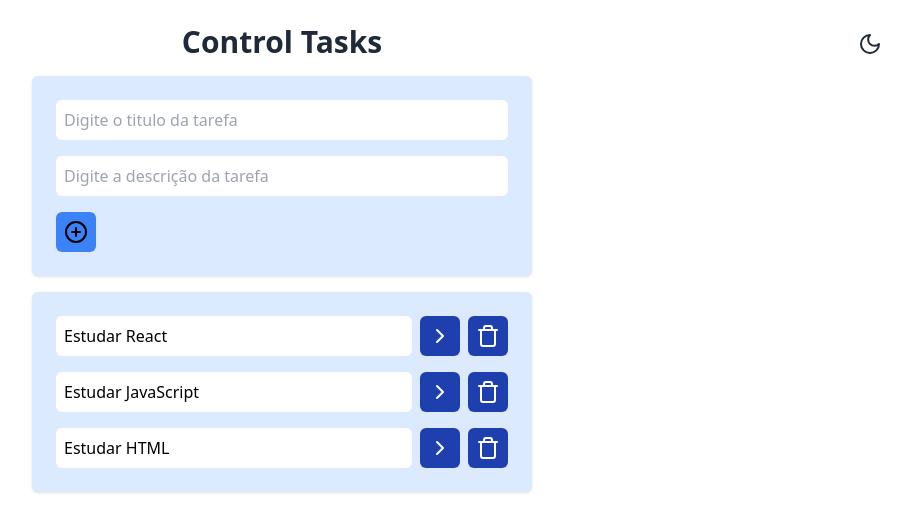
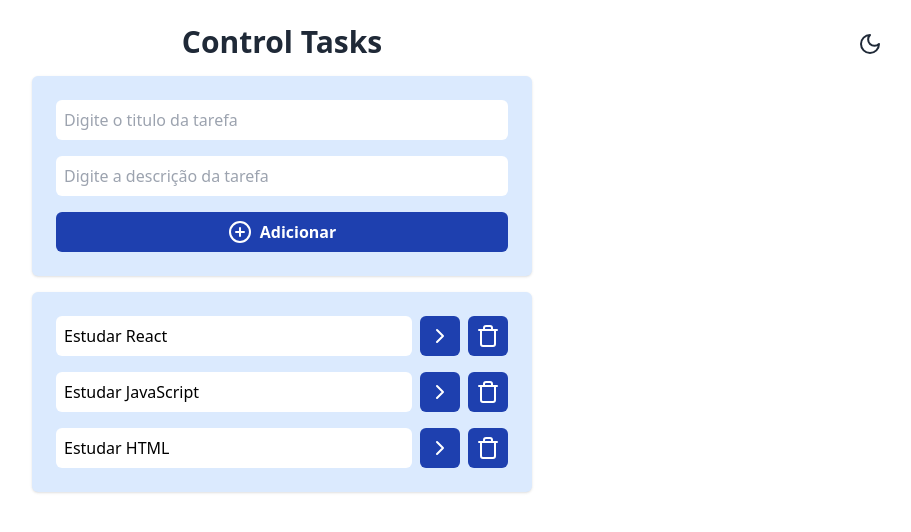
Before and after one commit to GiovanniDonati/learningReact, a React (Vite) app: page / in a window 1280 px wide. Shown: the top 532 px of the page, without its empty margins (358-1269 px from the left). Built offline with nearby package versions, Linux system fonts and the light colour scheme.

Commit message:
See details tasks and customization button add on AddTask

```diff
--- a/src/components/AddTasks.jsx
+++ b/src/components/AddTasks.jsx
@@ -31,8 +31,9 @@ function AddTasks({onAddTaskSubmit}){
                 setTitle("");
                 setDescription("");
             }}
-            className="bg-blue-500 p-2 font-normal rounded-md flex w-10">
+            className="bg-blue-800 self-end text-white text-base font-bold p-2 gap-2 rounded-md w-full flex justify-center hover:bg-blue-500">
             <CirclePlus />
+            Adicionar
         </button>
     </div>
     )
--- a/src/components/Tasks.jsx
+++ b/src/components/Tasks.jsx
@@ -6,7 +6,10 @@ function Tasks({tasks, onTaskClick, onDeleteTaskClick}){
     const navigate = useNavigate();
 
     function onSeeDetailsTask(task){
-        navigate(`/taskpage?title=${task.title}&description=${task.description}`);
+        const query = new URLSearchParams()
+        query.set('title', task.title)
+        query.set('description', task.description)
+        navigate(`/taskpage?title=${query.toString()}`);
     }
 
     return (
--- a/src/pages/TaskPage.jsx
+++ b/src/pages/TaskPage.jsx
@@ -1,14 +1,21 @@
-import { UserSearchParams } from "react-router-dom";
+import { ArrowLeftCircleIcon } from "lucide-react";
+import { useSearchParams } from "react-router-dom";
 
 function TaskPage(){
-    const [searchParams] = UserSearchParams();
+    const [searchParams] = useSearchParams();
     const title = searchParams.get("title");
     const description = searchParams.get("description");
 
     return (
-        <div className="bg-white w-full text-left text-base font-medium text-gray-800">
-            <h1>{title}</h1>
-            <p>{description}</p>
+        <div className="h-screen w-screen bg-white p-6">
+            <div className="w-[500] space-y-4">
+                < ArrowLeftCircleIcon className="absolute bg-blue-800 text-white p-2 rounded-md w-10 h-10 hover:bg-blue-500"/>
+                <h1 className="text-3xl font-bold text-center text-black">Detalhes da Tarefa</h1>
+                <div className="bg-blue-100 p-4 rounded-md space-y-4">
+                    <h2 className="p-2 bg-white text-black text-xl font-bold rounded-md">{title}</h2>
+                    <p className="p-2 bg-white text-black text-base font-bold">{description}</p>
+                </div>
+            </div>
         </div>
     )
 
```
